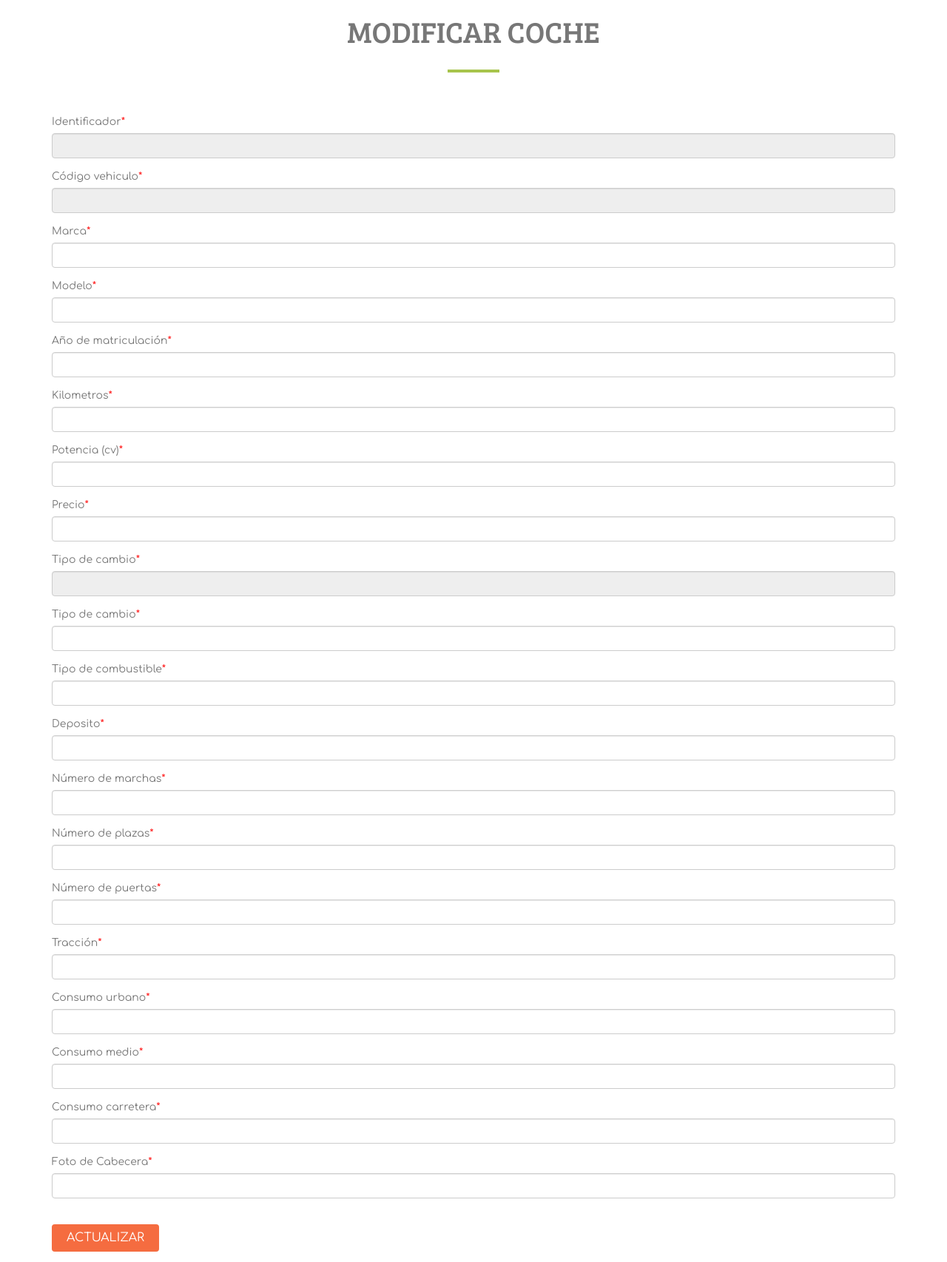
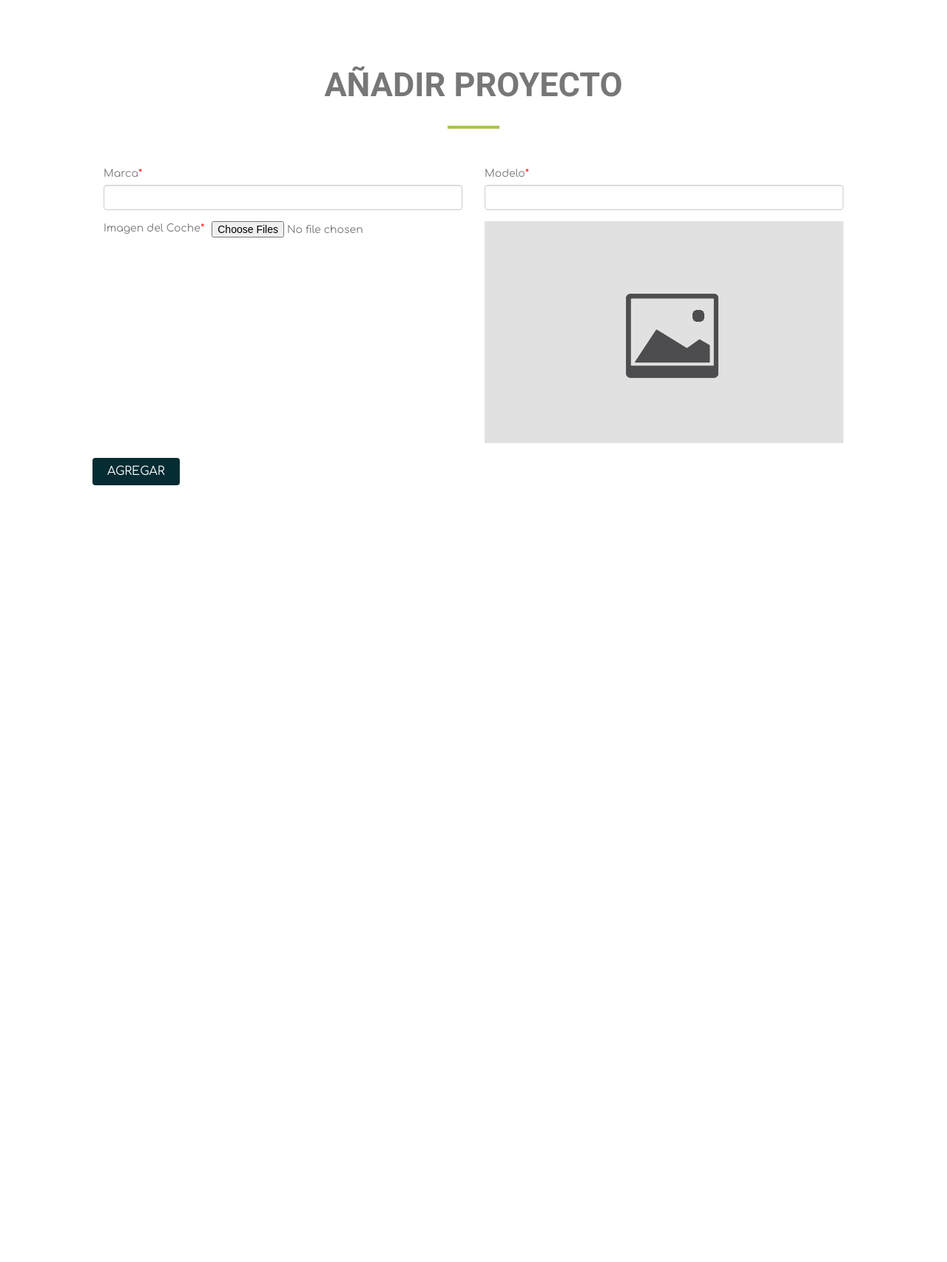
Before and after one commit to emulandeveloper/PMCocinas, a PHP site: template views/kitchens&wardrobe/formsKitchens/updateKitchens.php in a window 1280 px wide. Shown: the whole page at 74% size. After the commit the page ends 656 px from the top, so only its background shows below. Run offline with PHP 8.4, Linux system fonts and the light colour scheme; the template is opened without the code that fills it, so the values that code supplies are empty.

Commit message:
Vistas Cocina y Armarios 'Forms'

```diff
--- a/views/kitchens&wardrobe/formsKitchens/listKitchens.php
+++ b/views/kitchens&wardrobe/formsKitchens/listKitchens.php
@@ -61,9 +61,7 @@
             <div class="feturedsection text-center">
                 <h1 class="text-center" style="font-family: 'Bree Serif', serif; font-size: 40px; text-decoration: #000 ">LISTA DE VEHICULOS</h1>
                 <p style="color: #FFF; margin-bottom: 45px; font-size: 20px; color: #f56c40">Lista de vehiculos del concesionario</p>
-                <br>
                 <hr>
-                <br>
             </div>
             <div class="col-md-6">
                 <table class="table">
--- a/views/kitchens&wardrobe/formsKitchens/updateKitchens.php
+++ b/views/kitchens&wardrobe/formsKitchens/updateKitchens.php
@@ -1,5 +1,4 @@
-<?php
-?>
+<?php ?>
 <html lang="en">
     <head>
         <meta charset="utf-8">
@@ -34,7 +33,7 @@
         .btn-clases {
             text-transform: uppercase;
             color: #FFF;
-            background-color: #f56c40;
+            background-color: #062c33;
             border: 0;
             padding: 14px 20px;
             margin: 0;
@@ -44,8 +43,8 @@
             transition: all 0.3s;
         }
         .btn-clases:hover, .btn-clases:focus, .btn-clases.focus, .btn-clases:active, .btn-clases.active {
-            color: #f56c40;
-            background-color: #101010;
+            color: #062c33;
+            background-color: #cccccc;
         }
         .btn-buscar {
             text-transform: uppercase;
@@ -66,95 +65,34 @@
     </style>
     <body style="background-color: transparent">
 
-        <div class="allcontain container">
-            <div class="feturedsection">
-                <h1 class="text-center" style="font-family: 'Bree Serif', serif; font-size: 40px; text-decoration: #000 "> MODIFICAR COCHE</h1>
+        <div class="allcontain container" style="padding: 70px">
+            <div class="text-center" style="font-family: 'Roboto', serif;">
+                <h1 class="text-center" style=" font-size: 45px; text-decoration: #000; font-weight: 600 ">AÑADIR PROYECTO</h1>
                 <br>
                 <hr>
             </div>
-            <form name="formulario1" action="updateCoche.php" method="POST" enctype="multipart/form-data" style="margin-top: 5%; font-family: 'Comfortaa', sans-serif;">
-                <div class="form-group">
-                    <label for="exampleInputEmail1" style="font-size: 14px; font-family: 'Comfortaa', fantasy">Identificador<a style="color: red">*</a></label>
-                    <input type="text" class="form-control" id="id" name="id" readonly="readonly" value="<?php echo $info[0]['id'] ?>">
+            <form name="formulario1" action="addCoche.php" method="POST" enctype="multipart/form-data" id="uploadForm" style="margin-top: 5%; font-family: 'Comfortaa', sans-serif;">
+                <div class="form-group col-md-6">
+                    <label for="exampleInputEmail1" style="font-size: 14px; font-family: 'Comfortaa', fantasy">Marca<a style="color: red">*</a></label>
+                    <input type="text" class="form-control" id="nombre" name="marca" required >
                 </div>
-                <div class="form-group">
-                    <label for="exampleInputEmail1" style="font-size: 14px; font-family: 'Comfortaa', fantasy">Código vehiculo<a style="color: red">*</a></label>
-                    <input type="text" class="form-control" id="codigo" name="codigo" readonly="readonly" value="<?php echo $info[0]['codigo'] ?>">
+                <div class="form-group col-md-6">
+                    <label for="exampleInputEmail1" style="font-size: 14px; font-family: 'Comfortaa', fantasy">Modelo<a style="color: red">*</a></label>
+                    <input type="text" class="form-control" id="nombre" name="modelo" required >
                 </div>
-                <div class="form-group">
-                    <label for="exampleInputEmail1" style="font-size: 14px; font-family: 'Comfortaa', fantasy">Marca<a style="color: red">*</a></label>
-                    <input type="text" class="form-control" id="nombre" name="marca" required value="<?php echo $info[0]['marca'] ?>">
+                <div class="form-groups col-md-6">
+                    <label for="exampleFormControlFile1" style="font-size: 14px; font-family: 'Comfortaa', fantasy;">Imagen del Coche<a style="color: red">* </a></label>
+                    <input type="file" multiple="" class="form-control-file" id="file-input" name="file-input[]" style="padding-left: 10px"><br>
                 </div>
-                <div class="form-group">
-                    <label for="exampleInputEmail1" style="font-size: 14px; font-family: 'Comfortaa', fantasy">Modelo<a style="color: red">*</a></label>
-                    <input type="text" class="form-control" id="nombre" name="modelo" required value="<?php echo $info[0]['modelo'] ?>">
+                <div class="col-md-6">
+                    <img id="imgSalida" width="485px" height="300px" src="../../../img/imagen-preview.png"/>
                 </div>
-                <div class="form-group">
-                    <label for="exampleInputEmail1" style="font-size: 14px; font-family: 'Comfortaa', fantasy">Año de matriculación<a style="color: red">*</a></label>
-                    <input type="text" class="form-control" id="ano" name="ano" required value="<?php echo $info[0]['ano_mat'] ?>">
-                </div>
-                <div class="form-group">
-                    <label for="exampleInputEmail1" style="font-size: 14px; font-family: 'Comfortaa', fantasy">Kilometros<a style="color: red">*</a></label>
-                    <input type="number" class="form-control" id="kms" name="kms" minlength="0" required value="<?php echo $info[0]['kilometros'] ?>">
-                </div>
-                <div class="form-group">
-                    <label for="exampleInputEmail1" style="font-size: 14px; font-family: 'Comfortaa', fantasy">Potencia (cv)<a style="color: red">*</a></label>
-                    <input type="number" class="form-control" id="caballos" name="caballos" minlength="0" required value="<?php echo $info[0]['potencia_cv'] ?>">
-                </div>
-                <div class="form-group">
-                    <label for="exampleInputEmail1" style="font-size: 14px; font-family: 'Comfortaa', fantasy">Precio<a style="color: red">*</a></label>
-                    <input type="number" class="form-control" id="precio" name="precio" minlength="0" required value="<?php echo $info[0]['precio'] ?>">
-                </div>
-                <div class="form-group">
-                    <label for="exampleInputEmail1" style="font-size: 14px; font-family: 'Comfortaa', fantasy">Tipo de cambio<a style="color: red">*</a></label>
-                    <input type="text" class="form-control"  name="id_extras" required readonly="readonly" value="<?php echo $id_extras[0]['id'] ?>">
-                </div>
-                <div class="form-group">
-                    <label for="exampleInputEmail1" style="font-size: 14px; font-family: 'Comfortaa', fantasy">Tipo de cambio<a style="color: red">*</a></label>
-                    <input type="text" class="form-control"  name="cambio" required value="<?php echo $id_extras[0]['cambio'] ?>">
-                </div>
-                <div class="form-group">
-                    <label for="exampleInputEmail1" style="font-size: 14px; font-family: 'Comfortaa', fantasy">Tipo de combustible<a style="color: red">*</a></label>
-                    <input type="text" class="form-control" name="combustible" required value="<?php echo $id_extras[0]['combustible'] ?>">
-                </div>
-                <div class="form-group">
-                    <label for="exampleInputEmail1" style="font-size: 14px; font-family: 'Comfortaa', fantasy">Deposito<a style="color: red">*</a></label>
-                    <input type="number" class="form-control" name="deposito" minlength="0" required step="any" value="<?php echo $id_extras[0]['deposito'] ?>">
-                </div>
-                <div class="form-group">
-                    <label for="exampleInputEmail1" style="font-size: 14px; font-family: 'Comfortaa', fantasy">Número de marchas<a style="color: red">*</a></label>
-                    <input type="number" class="form-control" name="num_marchas" minlength="0" required value="<?php echo $id_extras[0]['num_marchas'] ?>">
-                </div>
-                <div class="form-group">
-                    <label for="exampleInputEmail1" style="font-size: 14px; font-family: 'Comfortaa', fantasy">Número de plazas<a style="color: red">*</a></label>
-                    <input type="number" class="form-control" name="num_plazas" minlength="0" required value="<?php echo $id_extras[0]['num_plazas'] ?>">
-                </div>
-                <div class="form-group">
-                    <label for="exampleInputEmail1" style="font-size: 14px; font-family: 'Comfortaa', fantasy">Número de puertas<a style="color: red">*</a></label>
-                    <input type="number" class="form-control" name="num_puertas" minlength="0" required value="<?php echo $id_extras[0]['num_puertas'] ?>">
-                </div>
-                <div class="form-group">
-                    <label for="exampleInputEmail1" style="font-size: 14px; font-family: 'Comfortaa', fantasy">Tracción<a style="color: red">*</a></label>
-                    <input type="text" class="form-control" name="traccion" minlength="0" required value="<?php echo $id_extras[0]['traccion'] ?>">
-                </div>
-                <div class="form-group">
-                    <label for="exampleInputEmail1" style="font-size: 14px; font-family: 'Comfortaa', fantasy">Consumo urbano<a style="color: red">*</a></label>
-                    <input type="number" class="form-control" name="c_urbano" minlength="0" required step="any" value="<?php echo $id_extras[0]['c_urbano'] ?>">
-                </div>
-                <div class="form-group">
-                    <label for="exampleInputEmail1" style="font-size: 14px; font-family: 'Comfortaa', fantasy">Consumo medio<a style="color: red">*</a></label>
-                    <input type="number" class="form-control" name="c_medio" minlength="0" required step="any" value="<?php echo $id_extras[0]['c_medio'] ?>">
-                </div>
-                <div class="form-group">
-                    <label for="exampleInputEmail1" style="font-size: 14px; font-family: 'Comfortaa', fantasy">Consumo carretera<a style="color: red">*</a></label>
-                    <input type="number" class="form-control" name="c_carretera" minlength="0" required step="any" value="<?php echo $id_extras[0]['c_carretera'] ?>">
-                </div>
-                <div class="form-group">
-                    <label for="exampleInputEmail1" style="font-size: 14px; font-family: 'Comfortaa', fantasy">Foto de Cabecera<a style="color: red">*</a></label>
-                    <input type="text" class="form-control" name="foto" minlength="0" required step="any" value="<?php echo $info[0]['foto'] ?>">
-                </div>
-                <button class="btn-clases" type="submit" value="Registrar" name="submit" style="margin-top: 20px; padding-bottom: 7px; padding-top: 7px; border-radius: 4px;">Actualizar</button>
+                <button class="btn-clases" type="submit" value="Registrar" name="submit" style="margin-top: 20px; padding-bottom: 7px; padding-top: 7px; border-radius: 4px;">Agregar</button>
             </form>
         </div>
+
+        <script src="cargarimagen.js">
+
+        </script>
     </body>
 </html>
```
Also changed, not shown: views/kitchens&wardrobe/formsWardrobe/uploadWardrobe.php (+15 -12 lines), views/kitchens&wardrobe/viewsAdminK&W.php (+4 -4 lines).
